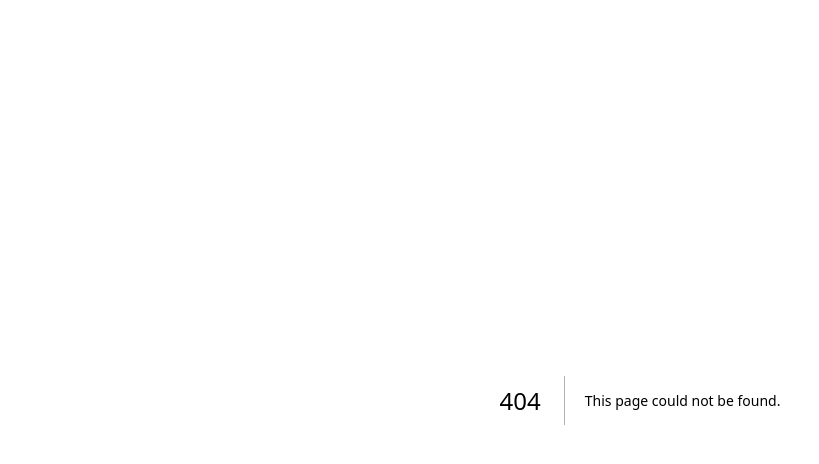
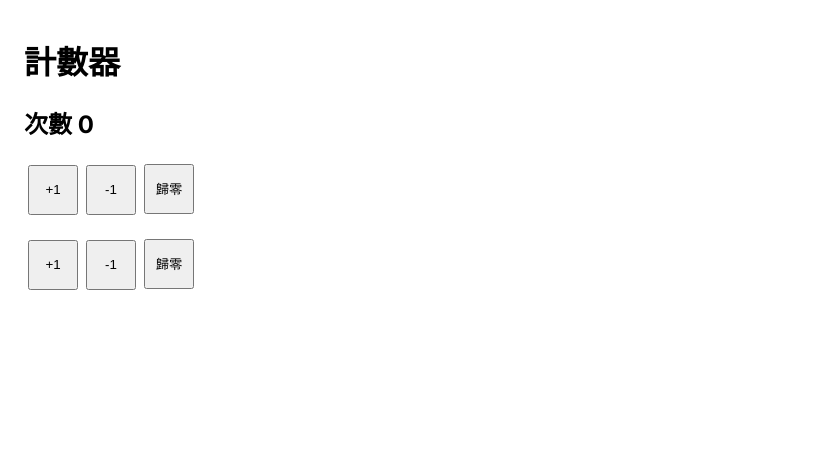
Before and after one commit to saviorxzero98/learning-javascript, a Next.js app in the folder 004-ReactJS/react-samples/: page /sample/lesson5 in a window 1280 px wide. Before the commit this address had no page. Shown: the top 464 px of the page, without its empty margins (0-819 px from the left). Built offline with nearby package versions, Linux system fonts and the light colour scheme.

Commit message:
add: React lesson 5

```diff
--- /dev/null
+++ b/004-ReactJS/react-samples/src/app/sample/lesson5/page.tsx
@@ -0,0 +1,63 @@
+'use client'
+import { useRef, useState } from 'react';
+import './style.css';
+
+
+// 使用
+const Lesson5 = () => {
+    const button1Ref = useRef<HTMLButtonElement>(null);
+    const button2Ref = useRef<HTMLButtonElement>(null);
+    const button3Ref = useRef<HTMLButtonElement>(null);
+
+    const [ count, setCount ] = useState(0);
+
+    const countUp = () => {
+        setCount(count + 1);
+    }
+    const countDown = () => {
+        setCount(count - 1);
+    }
+    const resetCount = () => {
+        setCount(0);
+    }
+
+
+    return (
+        <>
+            <Container style={{ display: 'flex', margin: 16 }}>
+                <div>
+                    <h1>計數器</h1>
+                    <h2>次數 {count}</h2>
+                    <button ref={button1Ref} className='button' onClick={countUp}>+1</button>
+                    <button ref={button2Ref} className='button' onClick={countDown}>-1</button>
+                    <button ref={button3Ref} className='button' onClick={resetCount}>歸零</button>
+                </div>
+            </Container>
+            <Container style={{ display: 'flex', margin: 16 }}>
+                <div>
+                    <button className='button' onClick={() => button1Ref.current?.click()}>+1</button>
+                    <button className='button' onClick={() => button2Ref.current?.click()}>-1</button>
+                    <button className='button' onClick={() => button3Ref.current?.click()}>歸零</button>
+                </div>
+            </Container>
+        </>
+    );
+}
+
+export default Lesson5;
+
+
+
+interface ContainerProps {
+    style ?: React.CSSProperties,
+    children: React.ReactNode
+}
+const Container = (props: ContainerProps) => {
+    const { style, children } = props;
+
+    return (
+        <div style={style}>
+            {children}
+        </div>
+    );
+}
--- /dev/null
+++ b/004-ReactJS/react-samples/src/app/sample/lesson5/style.css
@@ -0,0 +1,5 @@
+.button {
+    width: 50px;
+    height: 50px;
+    margin: 4px 4px 4px 4px;
+}
```
